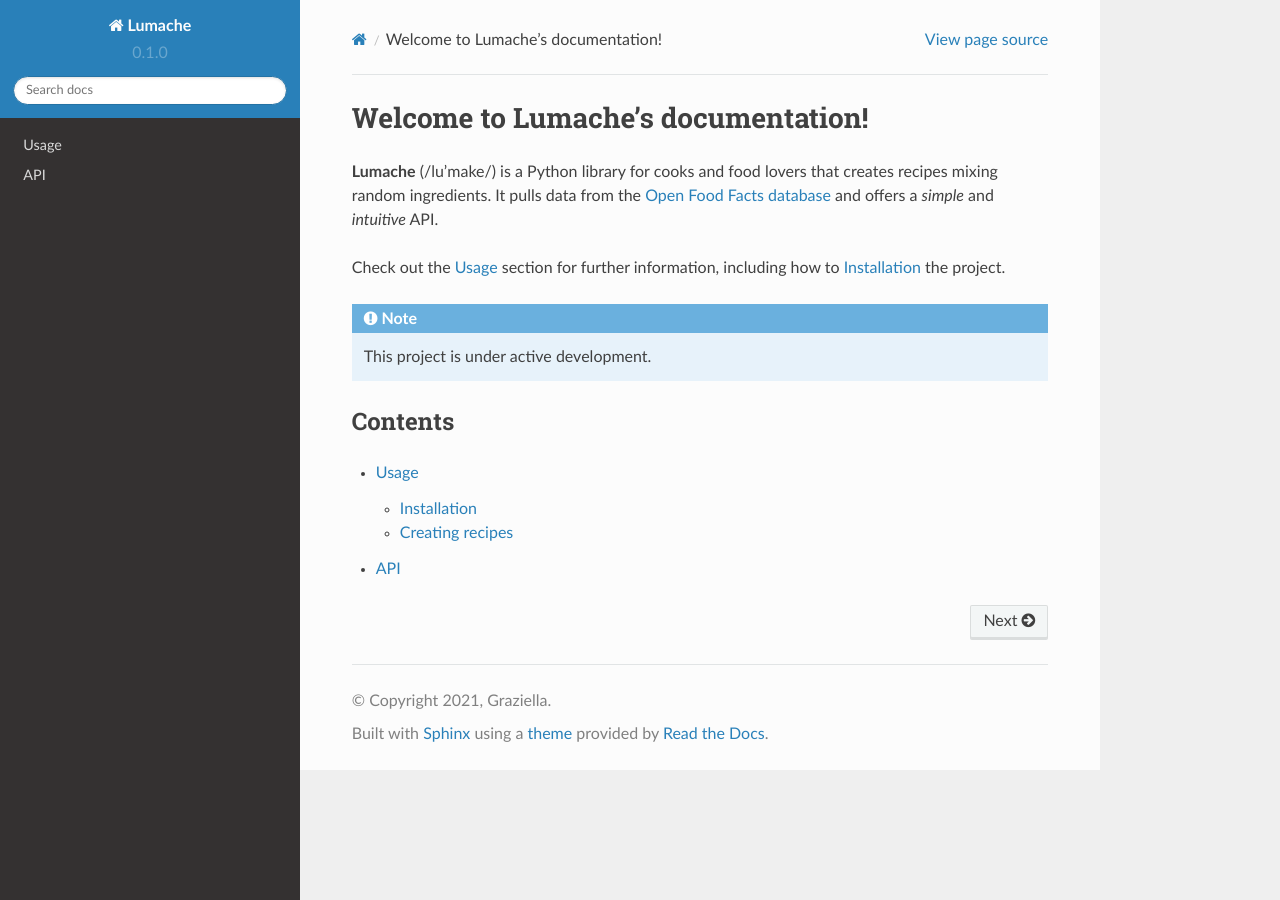
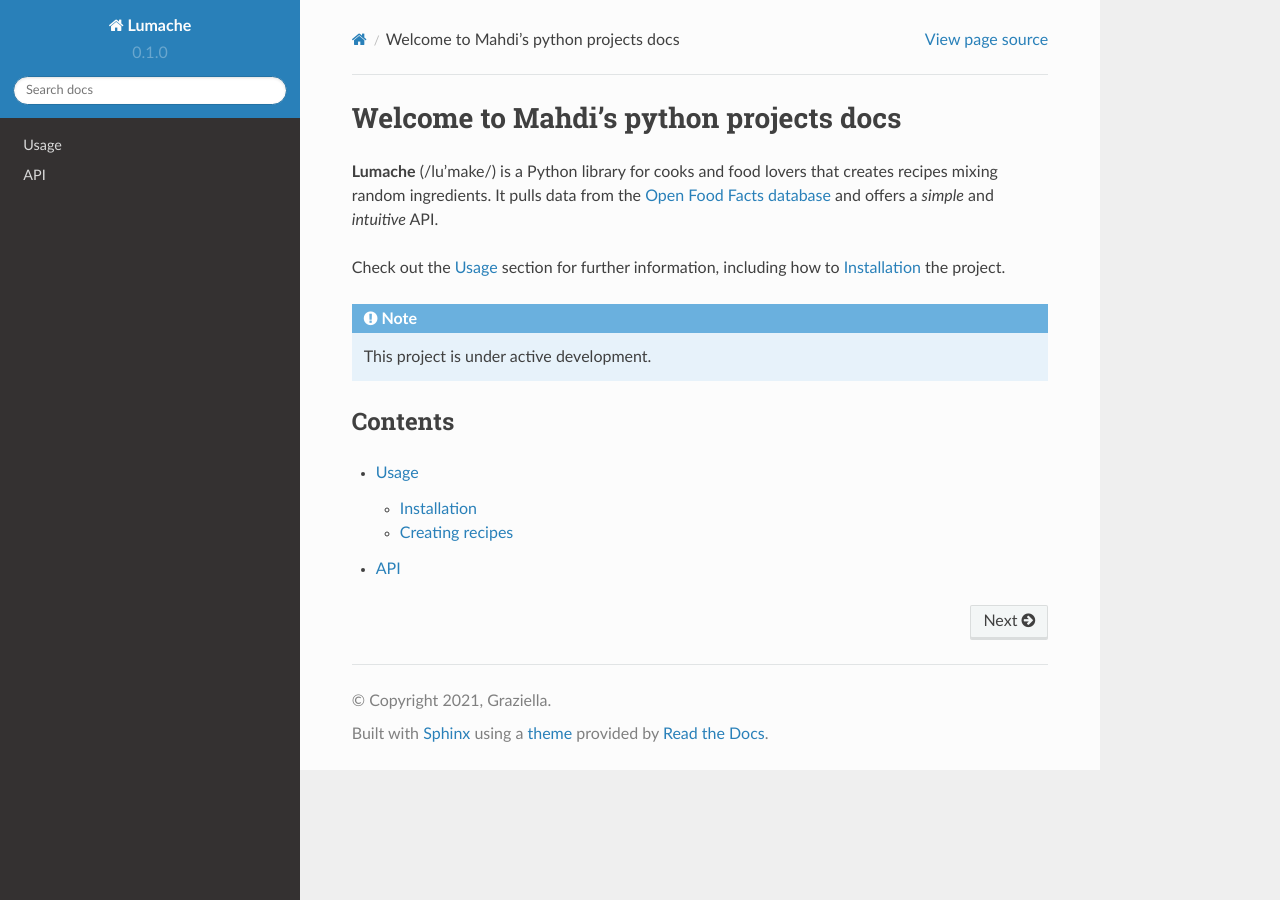
Before and after one commit to Mrdev88/mahdis-python-projects-docs, a Sphinx documentation site: the page built from docs/source/index.rst, in a window 1280 px wide. Built offline with Sphinx 7.4.7 and the Read the Docs theme 2.0.0, drawn with Linux system fonts in a browser that asks for light colours.

Commit message:
Update index.rst

```diff
--- a/docs/source/index.rst
+++ b/docs/source/index.rst
@@ -1,4 +1,4 @@
-Welcome to Lumache's documentation!
+Welcome to Mahdi's python projects docs
 ===================================
 
 **Lumache** (/lu'make/) is a Python library for cooks and food lovers
```
